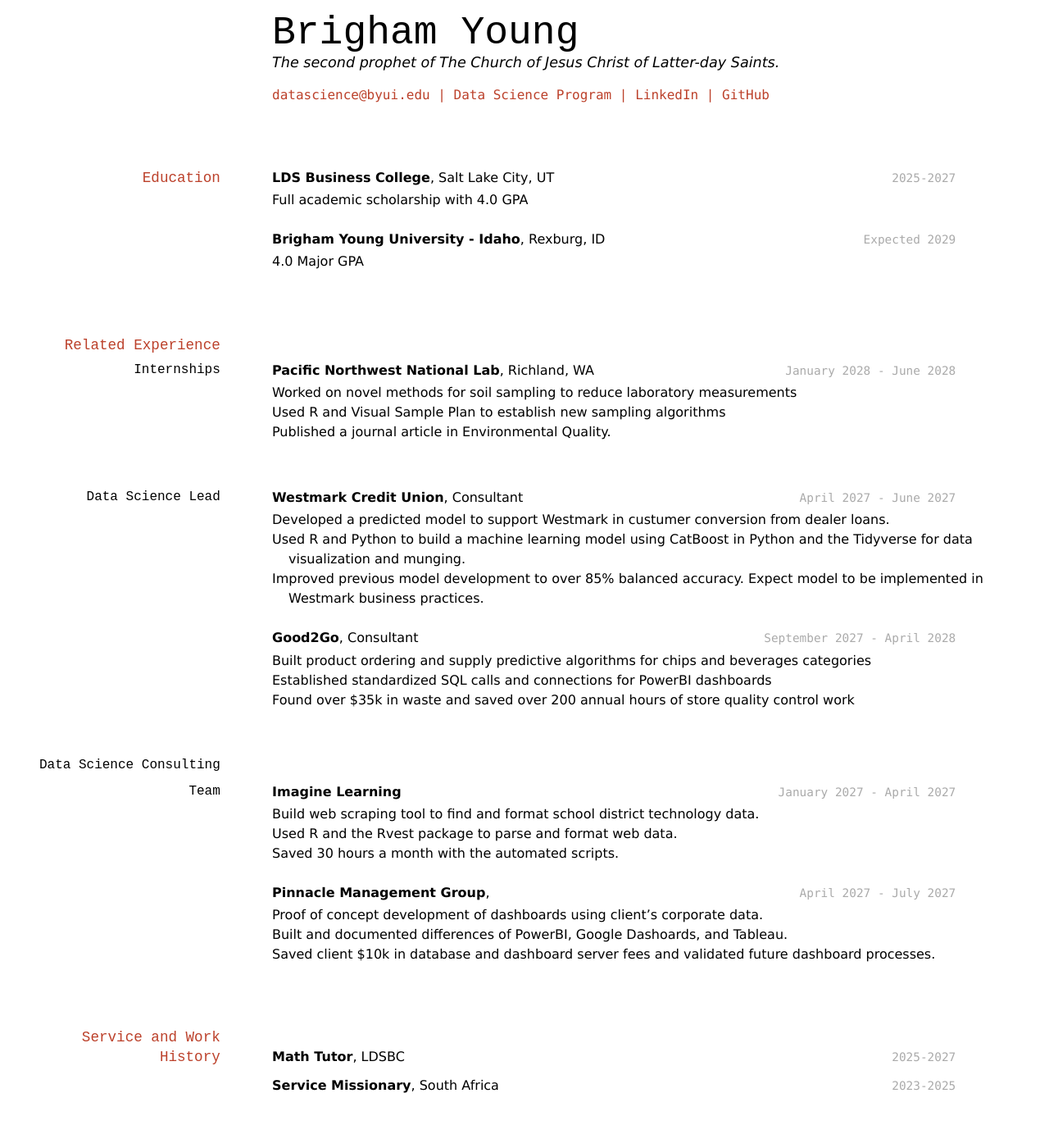
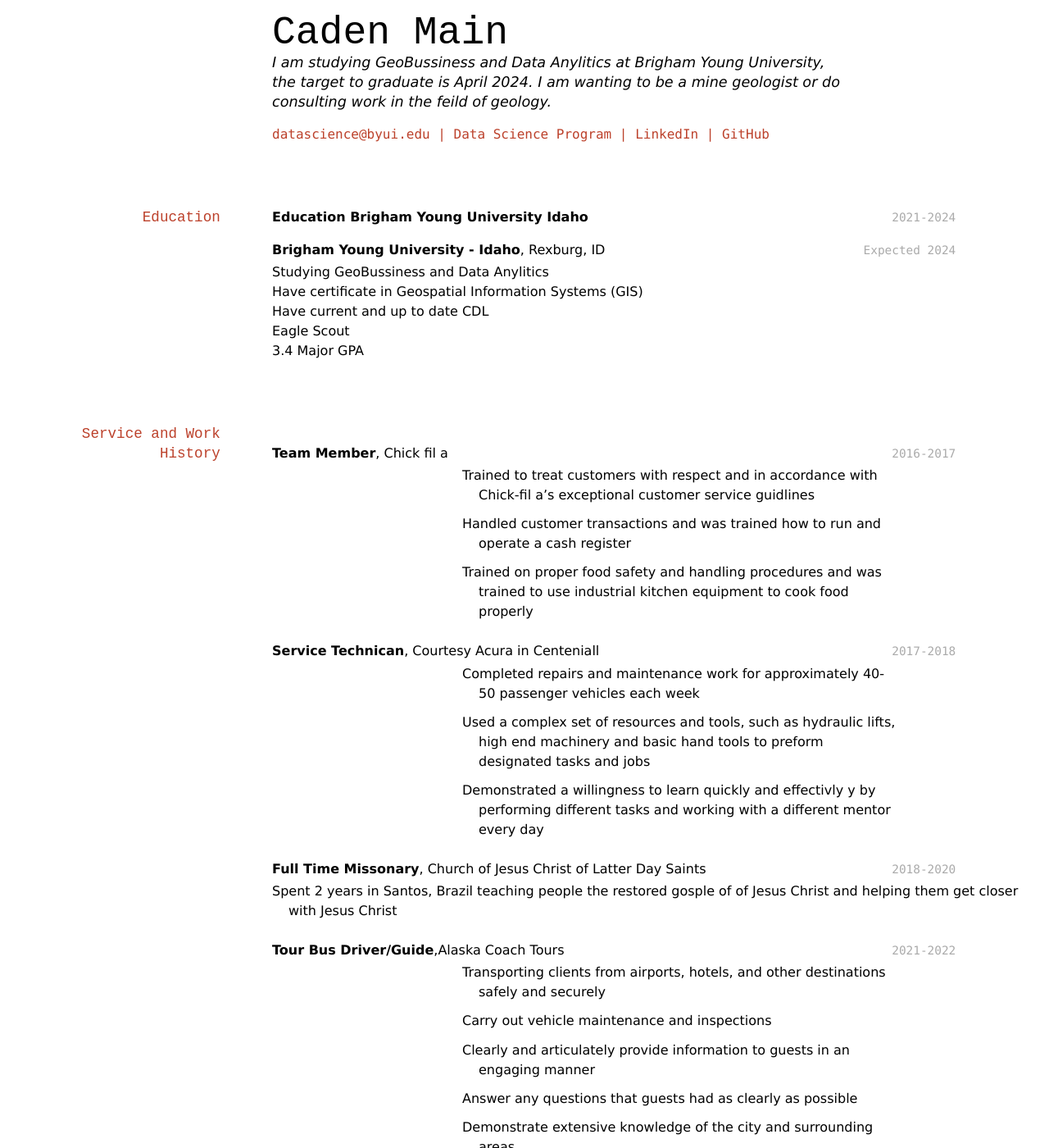
Before and after one commit to Cmain1/Main_resume, a Jekyll site: the page built from docs/index.md, in a window 1280 px wide and 1400 px high. Shown: the whole window at 82% size. Built offline with Jekyll 4.4.1, drawn with Linux system fonts in a browser that asks for light colours; some of the changed text lies outside the part shown.

Commit message:
changed template to my own

```diff
--- a/docs/index.md
+++ b/docs/index.md
@@ -1,9 +1,9 @@
 ---
 layout: cv
-title: Brigham Young's Resume
+title: Caden Main's Resume
 ---
-# Brigham Young
-The second prophet of The Church of Jesus Christ of Latter-day Saints.
+# Caden Main
+I am studying GeoBussiness and Data Anylitics at Brigham Young University, the target to graduate is April 2024. I am wanting to be a mine geologist or do consulting work in the feild of geology.
 
 <div id="webaddress">
 <a href="datascience@byui.edu">datascience@byui.edu</a>
@@ -16,71 +16,75 @@ The second prophet of The Church of Jesus Christ of Latter-day Saints.
 
 ## Education
 
-`2025-2027`
-__LDS Business College__, Salt Lake City, UT
+`2021-2024`
+__Education Brigham Young University Idaho__
 
-- Full academic scholarship with 4.0 GPA
+-
 
-`Expected 2029`
+`Expected 2024`
 __Brigham Young University - Idaho__, Rexburg, ID
 
-- 4.0 Major GPA
-
-
-## Related Experience
-
-### Internships
-
-`January 2028 - June 2028`
-__Pacific Northwest National Lab__, Richland, WA
-
-- Worked on novel methods for soil sampling to reduce laboratory measurements
-- Used R and Visual Sample Plan to establish new sampling algorithms
-- Published a journal article in Environmental Quality.
-
-### Data Science Lead
-
-`April 2027 - June 2027`
-__Westmark Credit Union__, Consultant
-
-- Developed a predicted model to support Westmark in custumer conversion from dealer loans.
-- Used R and Python to build a machine learning model using CatBoost in Python and the Tidyverse for data visualization and munging.
-- Improved previous model development to over 85% balanced accuracy. Expect model to be implemented in Westmark business practices.
-
-`September 2027 - April 2028`
-__Good2Go__, Consultant
-
-- Built product ordering and supply predictive algorithms for chips and beverages categories
-- Established standardized SQL calls and connections for PowerBI dashboards
-- Found over $35k in waste and saved over 200 annual hours of store quality control work
-
-### Data Science Consulting Team
-
-`January 2027 - April 2027`
-__Imagine Learning__
-
-- Build web scraping tool to find and format school district technology data.
-- Used R and the Rvest package to parse and format web data.
-- Saved 30 hours a month with the automated scripts.
-
-`April 2027 - July 2027`
-__Pinnacle Management Group__,
-
-- Proof of concept development of dashboards using client's corporate data.
-- Built and documented differences of PowerBI, Google Dashoards, and Tableau.
-- Saved client $10k in database and dashboard server fees and validated future dashboard processes.
+- Studying GeoBussiness and Data Anylitics
+- Have certificate in Geospatial Information Systems (GIS)
+- Have current and up to date CDL
+- Eagle Scout
+- 3.4 Major GPA
 
 
 ## Service and Work History
 
-`2025-2027`
-__Math Tutor__, LDSBC
+`2016-2017`
+__Team Member__, Chick fil a
+
+- Trained to treat customers with respect and in accordance with
+Chick-fil a's exceptional customer service guidlines
+
+- Handled customer transactions and was trained how to run and
+operate a cash register
+
+- Trained on proper food safety and handling procedures and was
+trained to use industrial kitchen equipment to cook food properly
 
 
-`2023-2025`
-__Service Missionary__, South Africa
+`2017-2018`
+__Service Technican__, Courtesy Acura in Centeniall
+
+- Completed repairs and maintenance work for approximately 40-50
+passenger vehicles each week
+
+- Used a complex set of resources and tools, such as hydraulic lifts, high end machinery and basic hand tools to preform designated
+tasks and jobs
+
+- Demonstrated a willingness to learn quickly and effectivly y by
+performing different tasks and working with a different mentor every day
+
+`2018-2020`
+__Full Time Missonary__, Church of Jesus Christ of Latter Day Saints
+
+- Spent 2 years in Santos, Brazil teaching people the restored gosple of of Jesus Christ and helping them get closer with Jesus Christ
+
+`2021-2022`
+__Tour Bus Driver/Guide__,Alaska Coach Tours
+
+- Transporting clients from airports, hotels, and other destinations safely and securely
+
+- Carry out vehicle maintenance and inspections
+
+- Clearly and articulately provide information to guests in an engaging manner
+
+- Answer any questions that guests had as clearly as possible
+
+- Demonstrate extensive knowledge of the city and surrounding areas
+
+- Follow a strict and timely schedule of arrival/pick up
 
 
+`2022-2023`
+__Dispatcher__,Public Safty Office BYU Idaho
+
+- Communicate effectivly with security officers and officals in the area of jeristiction
+
+- Answers questions and concers by phone and email
 
 <!-- ### Footer
 
```
